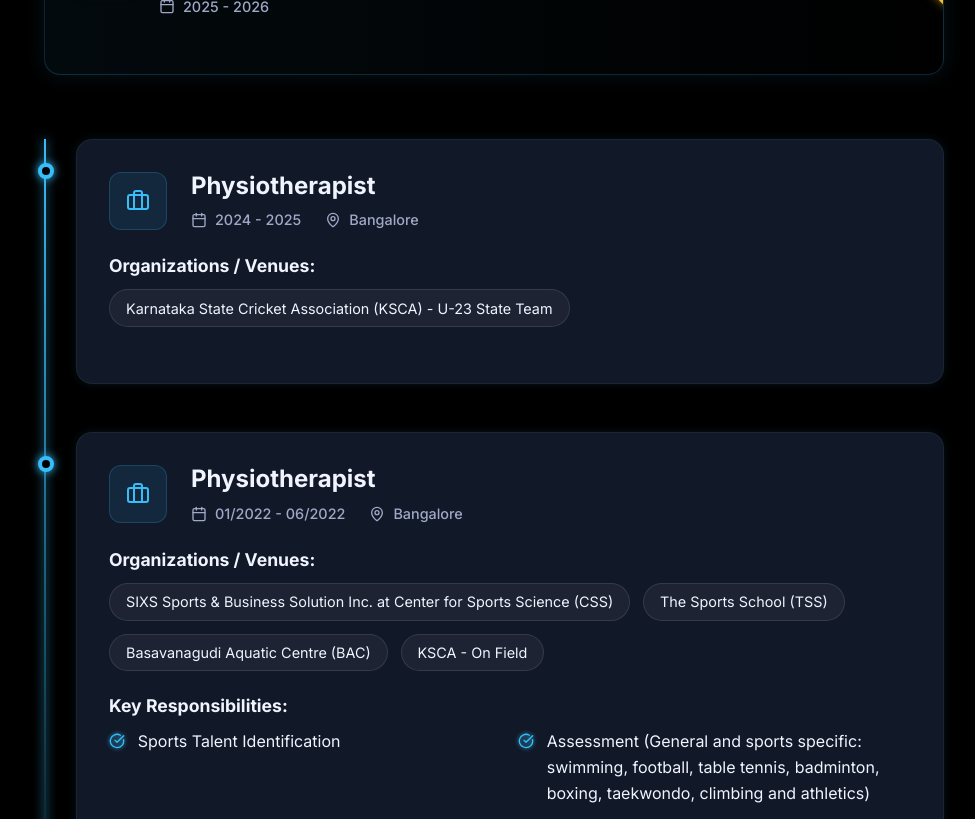
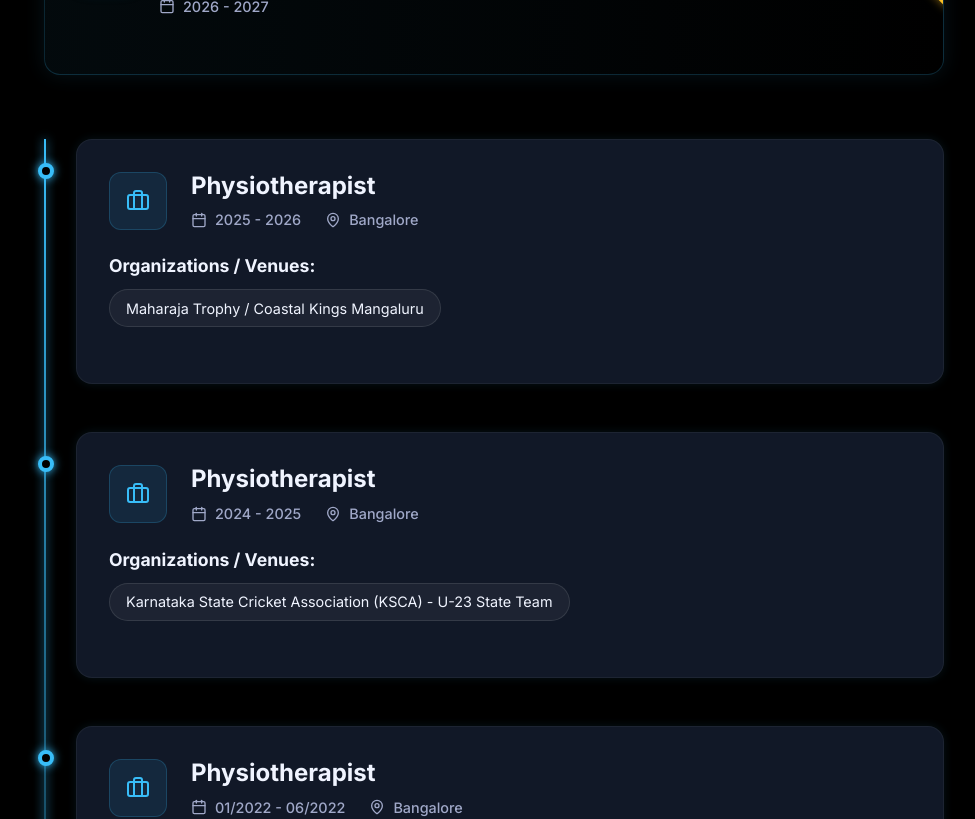
Before and after one commit to abhishekdkulkarni1997/portfolio, a React (Vite) app: page / in a window 1280 px wide. Shown: the part 1080-1899 px from the top of the page, without its empty margins (146-1121 px from the left). Built offline with nearby package versions, Linux system fonts and the light colour scheme; no server answers; the database is empty.

Commit message:
Update duration for current role and experience

```diff
--- a/src/data/resumeData.js
+++ b/src/data/resumeData.js
@@ -8,7 +8,7 @@ export const resumeData = {
   },
   currentRole: {
     title: "Karnataka State Cricket Association (KSCA)-Lead Physio-Senior Team",
-    duration: "2025 - 2026"
+    duration: "2026 - 2027"
   },
   education: [
     {
@@ -41,6 +41,14 @@ export const resumeData = {
     }
   ],
   experience: [
+    {
+      title: "Physiotherapist",
+      organizations: [
+        "Maharaja Trophy / Coastal Kings Mangaluru"
+      ],
+      location: "Bangalore",
+      duration: "2025 - 2026"
+    },
     {
       title: "Physiotherapist",
       organizations: [
```
